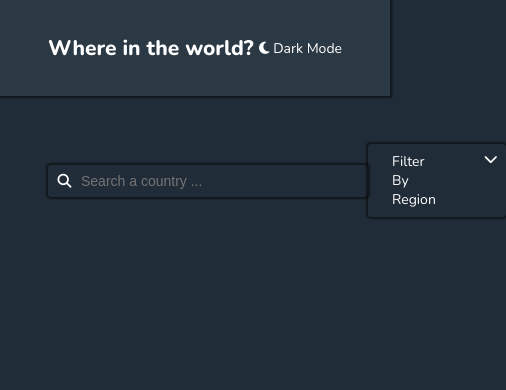
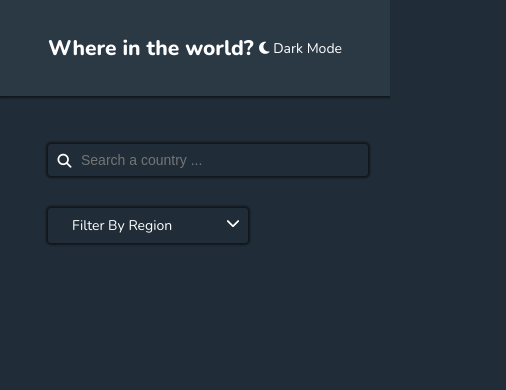
Before and after one commit to ndukasamuel/Intermediate-task, a plain HTML site: page index.html in a window 390 px wide. Shown: the whole page, 506 px wide, since content can reach past the window. Drawn offline with nearby package versions, Linux system fonts and the light colour scheme; no server answers.

Commit message:
Add files via upload

```diff
--- a/style.css
+++ b/style.css
@@ -233,3 +233,20 @@ select{
     height: 100%;
     object-fit: cover;
 }
+
+/*  */
+@media(max-width:425px){
+    #Search{
+        width: 100px;
+        display: block;
+    }
+    .dropDown{
+        /* display: block; */
+        width: 200%;
+        margin-top: 2rem;
+    }
+    .drop{
+        width: 200px;
+        margin-top: 0.5rem;
+    }
+}
```
